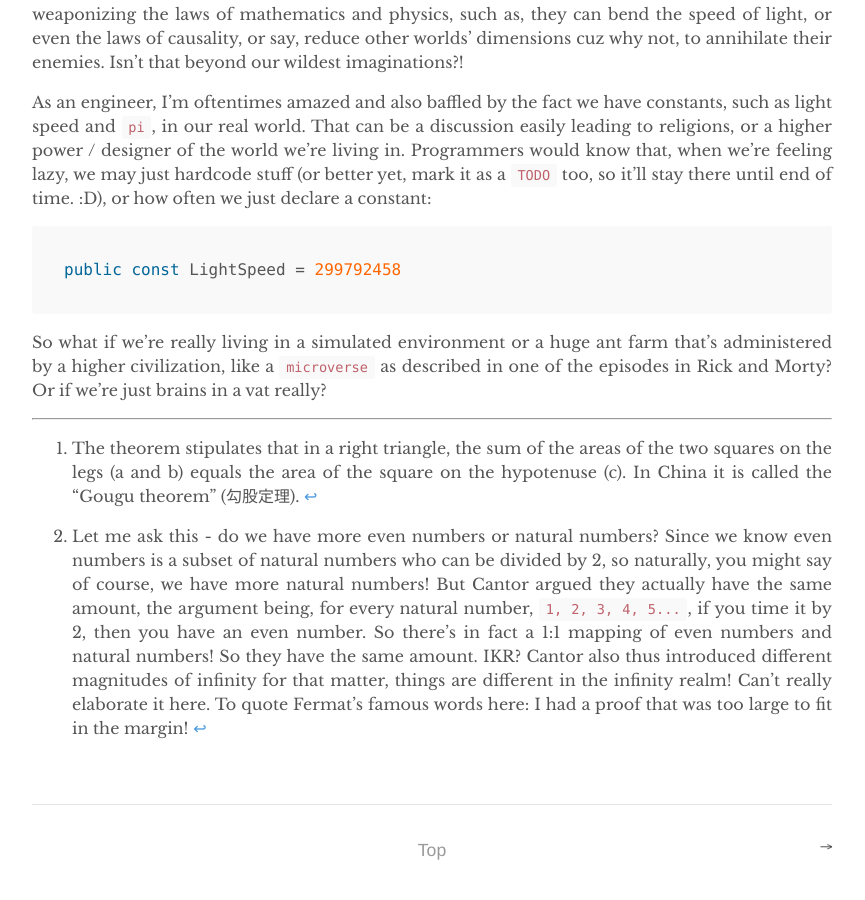
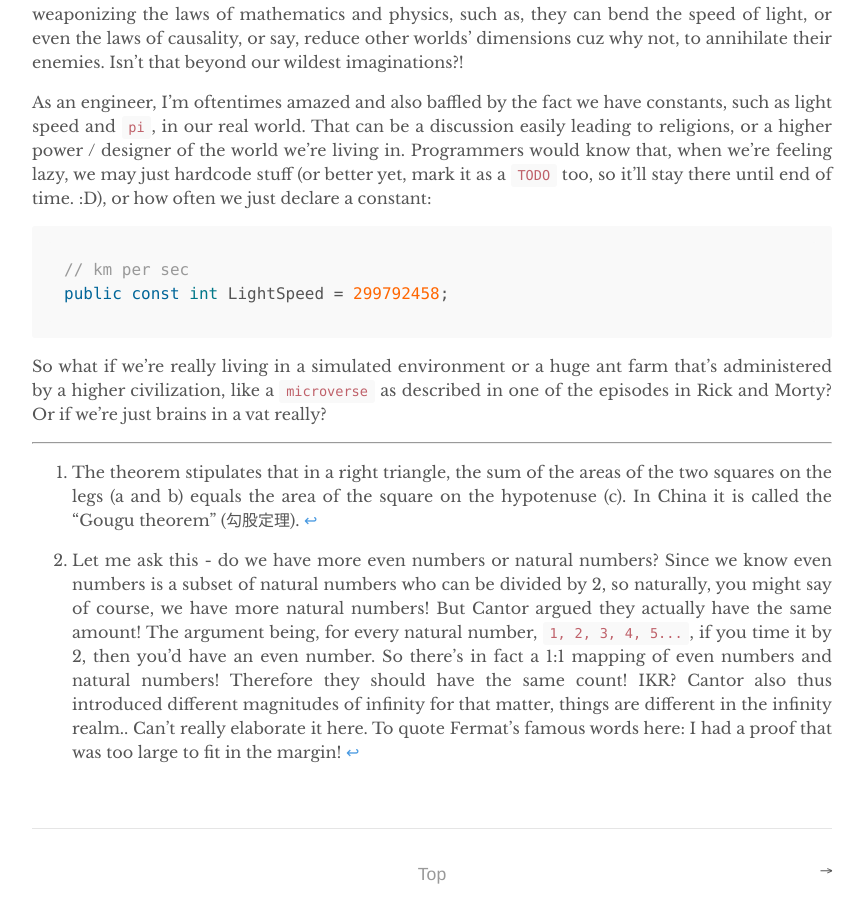
Before and after one commit to yuexiaofeng/yuexiaofeng.github.io, a Jekyll site: the page built from _posts/2021-03-14-life-of-pi.md, in a window 1280 px wide and 900 px high, scrolled down 5398 px. Shown: the whole window, without its empty margins (208-1073 px from the left). Built offline with Jekyll 4.4.1, drawn with Linux system fonts in a browser that asks for light colours; some of the changed text lies outside the part shown.

Commit message:
more beautifying

````diff
--- a/_posts/2021-03-14-life-of-pi.md
+++ b/_posts/2021-03-14-life-of-pi.md
@@ -116,7 +116,8 @@ In the epic Chinese science fiction novel *Three Body* (Chinese: 三体), there'
 As an engineer, I'm oftentimes amazed and also baffled by the fact we have constants, such as light speed and `pi`, in our real world. That can be a discussion easily leading to religions, or a higher power / designer of the world we're living in. Programmers would know that, when we're feeling lazy, we may just hardcode stuff (or better yet, mark it as a `TODO` too, so it'll stay there until end of time. :D), or how often we just declare a constant:
 
 ```csharp
-public const LightSpeed = 299792458
+// km per sec
+public const int LightSpeed = 299792458;
 ```
 
 So what if we're really living in a simulated environment or a huge ant farm that's administered by a higher civilization, like a `microverse` as described in one of the episodes in Rick and Morty? Or if we're just brains in a vat really?
@@ -125,4 +126,4 @@ So what if we're really living in a simulated environment or a huge ant farm tha
 
 [^fn1]: The theorem stipulates that in a right triangle, the sum of the areas of the two squares on the legs (a and b) equals the area of the square on the hypotenuse (c). In China it is called the "Gougu theorem" (勾股定理).
 
-[^fn2]: Let me ask this - do we have more even numbers or natural numbers? Since we know even numbers is a subset of natural numbers who can be divided by 2, so naturally, you might say of course, we have more natural numbers! But Cantor argued they actually have the same amount, the argument being, for every natural number, `1, 2, 3, 4, 5...`, if you time it by 2, then you have an even number. So there's in fact a 1:1 mapping of even numbers and natural numbers! So they have the same amount. IKR? Cantor also thus introduced different magnitudes of infinity for that matter, things are different in the infinity realm! Can't really elaborate it here. To quote Fermat's famous words here: I had a proof that was too large to fit in the margin!
+[^fn2]: Let me ask this - do we have more even numbers or natural numbers? Since we know even numbers is a subset of natural numbers who can be divided by 2, so naturally, you might say of course, we have more natural numbers! But Cantor argued they actually have the same amount! The argument being, for every natural number, `1, 2, 3, 4, 5...`, if you time it by 2, then you'd have an even number. So there's in fact a 1:1 mapping of even numbers and natural numbers! Therefore they should have the same count! IKR? Cantor also thus introduced different magnitudes of infinity for that matter, things are different in the infinity realm.. Can't really elaborate it here. To quote Fermat's famous words here: I had a proof that was too large to fit in the margin!
````
Also changed, not shown: other parts of _posts/2021-03-14-life-of-pi.md (+1 -1 lines).
